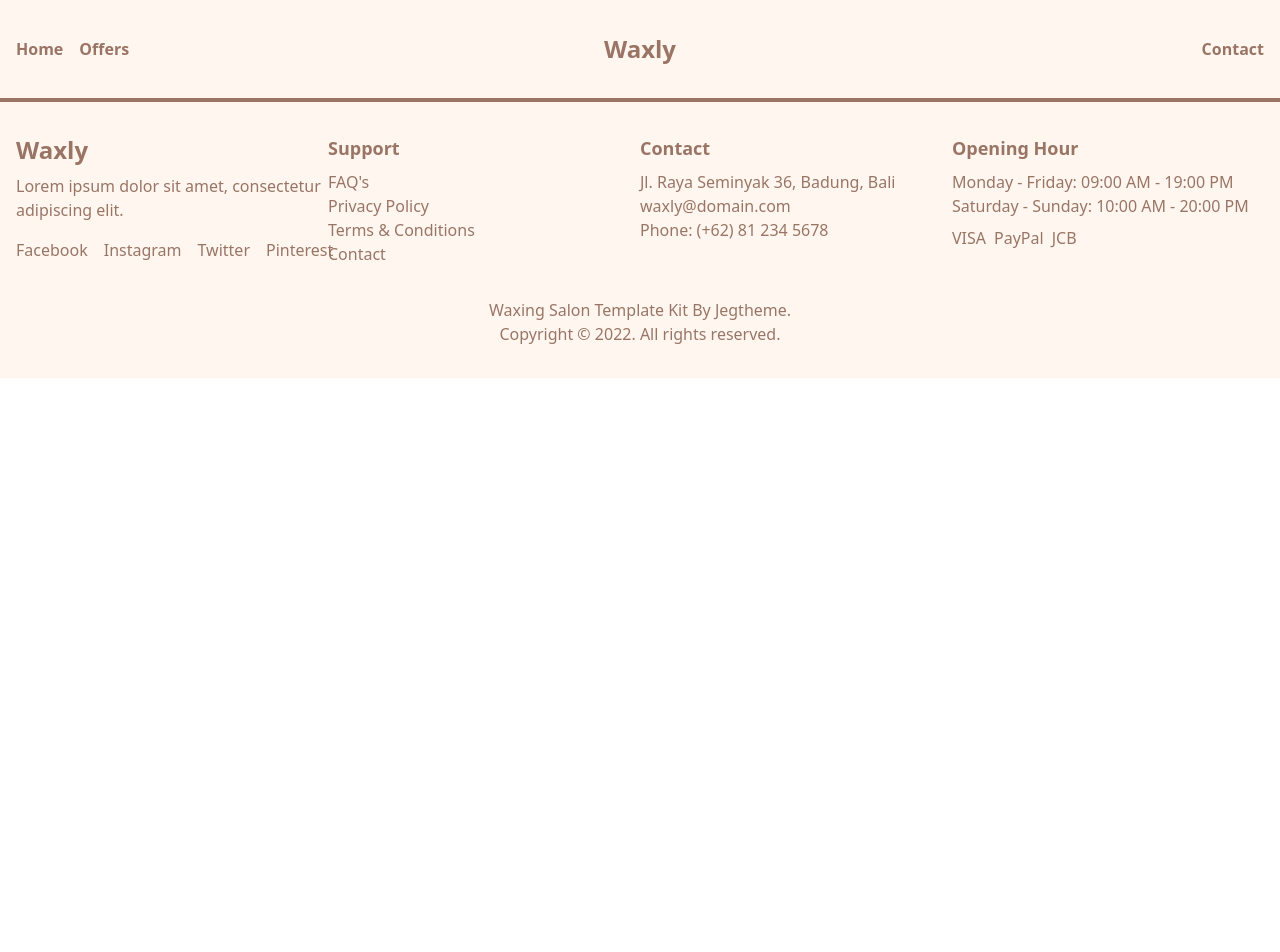
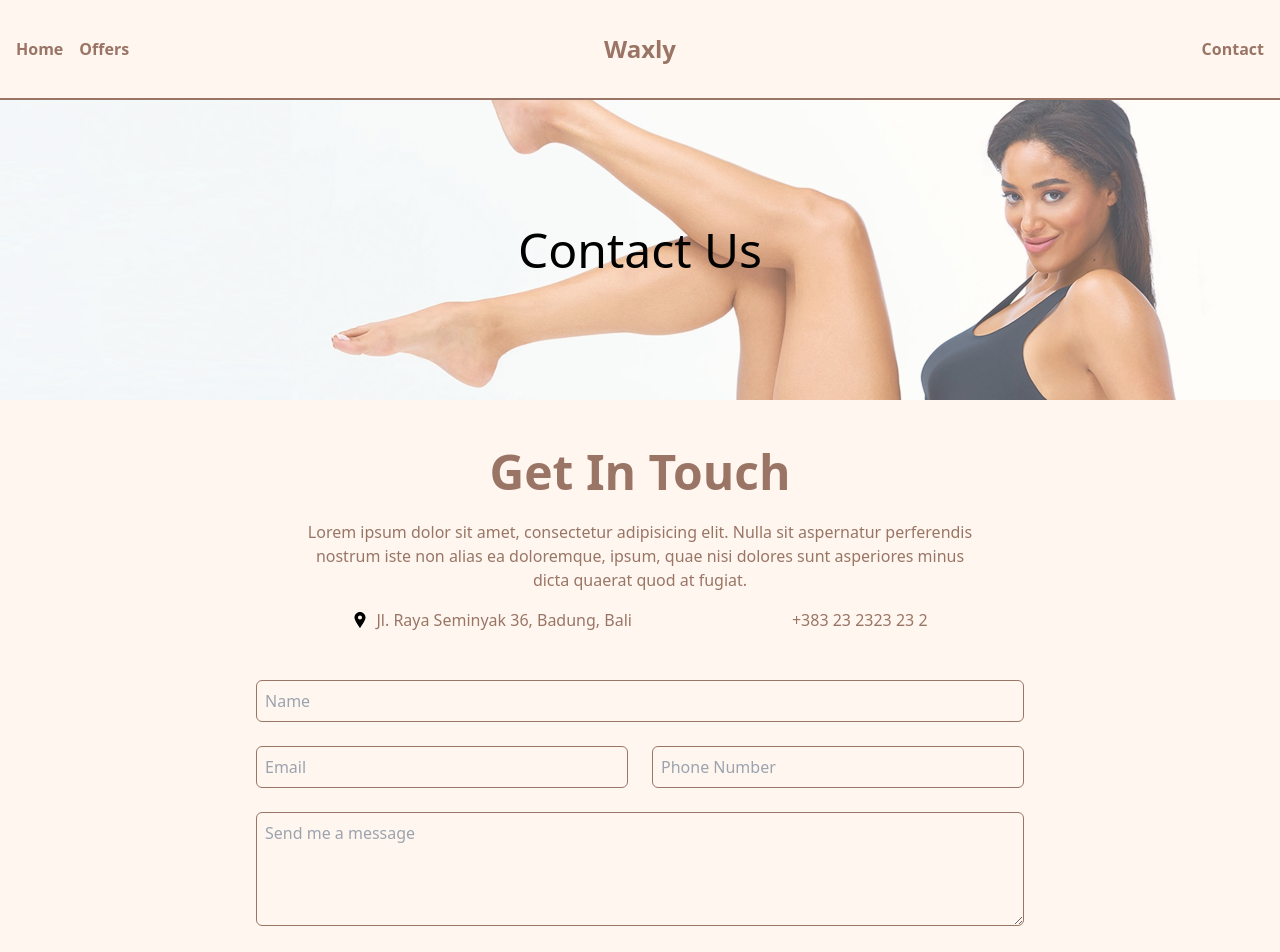
Before and after one commit to ArtisAdemi/LaserBeauty, a React (Vite) app in the folder app/: page /contact in a window 1280 px wide. Shown: the top 952 px of the page. Before the commit the page ends 800 px from the top, so only its background shows below. Built offline with nearby package versions, Linux system fonts and the light colour scheme.

Commit message:
contact form ui

```diff
--- a/app/src/App.tsx
+++ b/app/src/App.tsx
@@ -1,25 +1,26 @@
-import './App.css'
-import { BrowserRouter as Router, Route, Routes } from 'react-router-dom'
-import Navbar from './components/Navbar'
-import Footer from './components/Footer'
-import Home from './pages/Home'
-import Offers from './pages/Offers'
+import "./App.css";
+import { BrowserRouter as Router, Route, Routes } from "react-router-dom";
+import Navbar from "./components/Navbar";
+import Footer from "./components/Footer";
+import Home from "./pages/Home";
+import Offers from "./pages/Offers";
+import Contact from "./pages/Contact";
 function App() {
-
   return (
-    <div className='App'>
+    <div className="App">
       <Navbar />
       <div>
         <Router>
           <Routes>
-            <Route path='/' element={<Home />} />
-            <Route path='/offers' element={<Offers />} />
+            <Route path="/" element={<Home />} />
+            <Route path="/offers" element={<Offers />} />
+            <Route path="/contact" element={<Contact />} />
           </Routes>
         </Router>
       </div>
       <Footer />
     </div>
-  )
+  );
 }
 
-export default App
+export default App;
--- /dev/null
+++ b/app/src/pages/Contact.tsx
@@ -0,0 +1,88 @@
+import React from "react";
+import removal from "../assets/removal.jpg";
+import location from "../assets/location.svg";
+
+const Contact: React.FC = () => {
+  return (
+    <div>
+      <div className="h-[300px] relative w-screen">
+        <img
+          src={removal}
+          alt="Contact"
+          className="w-full opacity-70 h-full object-cover"
+        />
+        <div className="absolute top-1/2 inset-x-0 text-center transform -translate-y-1/2">
+          <h1 className="text-5xl text-black">Contact Us</h1>{" "}
+        </div>
+      </div>
+
+      <div className="justify-center text-center my-12">
+        <h1 className="text-5xl text-[#9A7566] font-semibold">Get In Touch</h1>
+        <p className="px-[24%] mt-6 text-[#9A7566]">
+          Lorem ipsum dolor sit amet, consectetur adipisicing elit. Nulla sit
+          aspernatur perferendis nostrum iste non alias ea doloremque, ipsum,
+          quae nisi dolores sunt asperiores minus dicta quaerat quod at fugiat.
+        </p>
+        <div className="flex flex-row text-center justify-center space-x-40 mt-4 font-medium text-[#9A7566]">
+          <div className="flex items-center space-x-2">
+            <img src={location} alt="Location Icon" className="w-4 h-4" />
+            <h1>Jl. Raya Seminyak 36, Badung, Bali</h1>
+          </div>
+          <h1>+383 23 2323 23 2</h1>
+        </div>
+      </div>
+
+      <div className="flex justify-center mb-12">
+        <form className="w-full max-w-3xl">
+          <div className="mb-6">
+            <input
+              type="text"
+              name="name"
+              placeholder="Name"
+              className="w-full border border-[#9A7566] rounded-md p-2 bg-[#FFF7EF]"
+            />
+          </div>
+
+          <div className="flex flex-wrap -mx-3 mb-6">
+            <div className="w-full md:w-1/2 px-3 mb-6 md:mb-0">
+              <input
+                type="email"
+                name="email"
+                placeholder="Email"
+                className="w-full border border-[#9A7566] rounded-md p-2 bg-[#FFF7EF]"
+              />
+            </div>
+            <div className="w-full md:w-1/2 px-3">
+              <input
+                type="tel"
+                name="phone"
+                placeholder="Phone Number"
+                className="w-full border border-[#9A7566] rounded-md p-2 bg-[#FFF7EF] "
+              />
+            </div>
+          </div>
+
+          <div className="mb-6">
+            <textarea
+              name="message"
+              rows={4}
+              placeholder="Send me a message"
+              className="w-full border border-[#9A7566] rounded-md p-2 bg-[#FFF7EF]"
+            ></textarea>
+          </div>
+
+          <div className="text-center">
+            <button
+              type="submit"
+              className="bg-[#9A7566] text-white py-4 px-6 w-full  rounded-md"
+            >
+              Submit
+            </button>
+          </div>
+        </form>
+      </div>
+    </div>
+  );
+};
+
+export default Contact;
--- a/app/src/pages/Home.tsx
+++ b/app/src/pages/Home.tsx
@@ -1,9 +1,13 @@
-import React from 'react'
+import React from "react";
 
 const Home: React.FC = () => {
-    return (
-        <div className='min-h-screen'>Home</div>
-    )
-}
+  return (
+    <div className="min-h-screen relative">
+      <div>
+        <h1>asdajsdas</h1>
+      </div>
+    </div>
+  );
+};
 
-export default Home
+export default Home;
```
Also changed, not shown: app/src/assets/location.svg (added), app/src/assets/removal.jpg (added).
